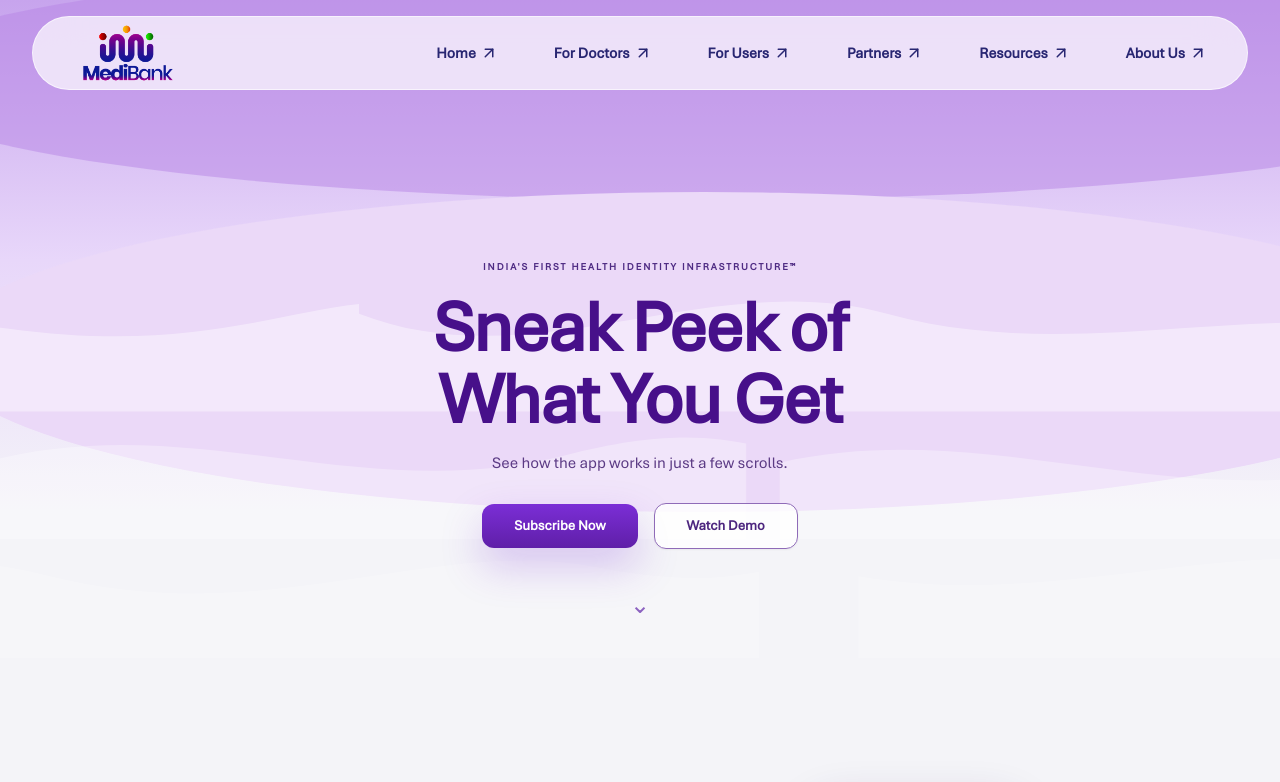
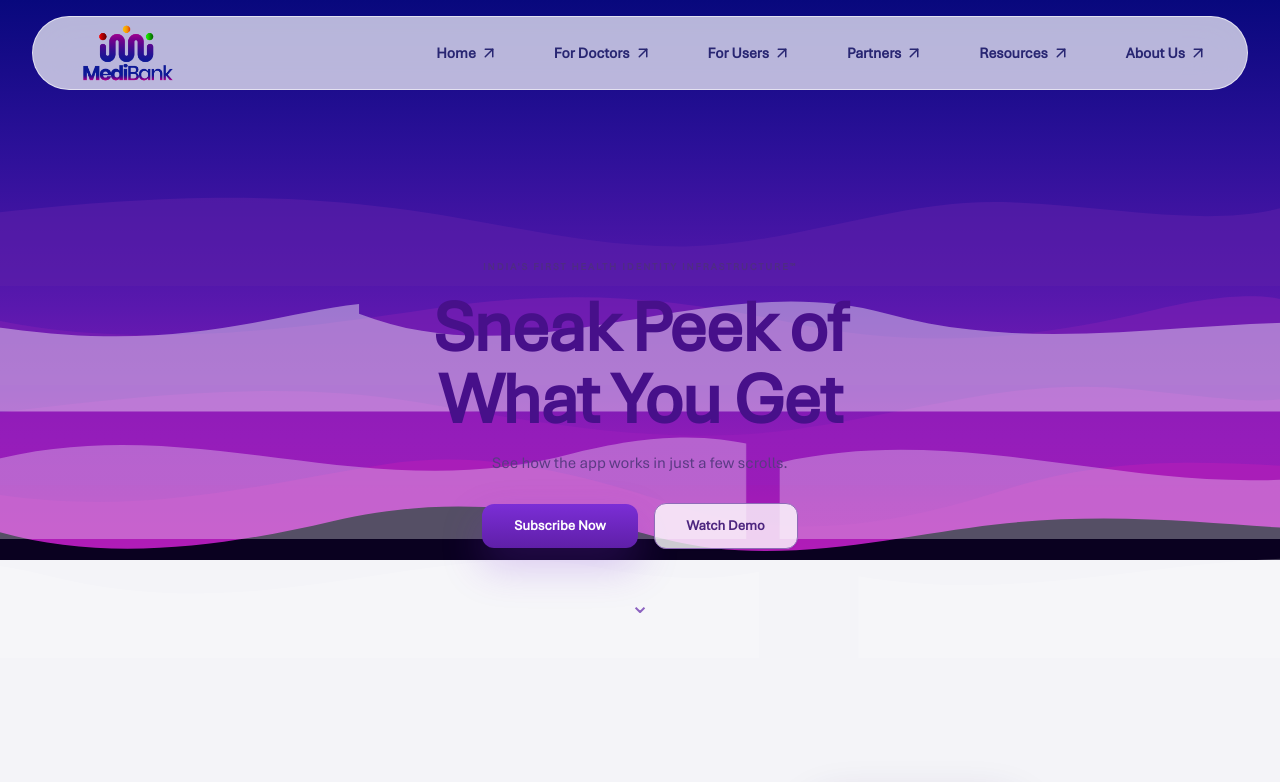
Before and after one commit to AmanDwivedi9335/clinic-portpolio, a Next.js app: page /users in a window 1280 px wide. Shown: the top 782 px of the page. Built offline with nearby package versions, Linux system fonts and the light colour scheme.

Commit message:
Refine users hero wave background to match design

```diff
--- a/src/app/users/page.js
+++ b/src/app/users/page.js
@@ -15,11 +15,68 @@ function PhoneMockup({ children, className = "" }) {
 
 function HeroWaveBackground() {
   return (
-    <div className="pointer-events-none absolute inset-x-0 top-0 z-0 h-[520px] overflow-hidden">
-      <div className="absolute inset-0 bg-gradient-to-b from-[#C7A4ED] via-[#E8D7FA] to-[#F4F4F8]" />
-      <div className="absolute -top-10 left-[-10%] h-60 w-[130%] rounded-[50%] bg-[#b786e6]/50" />
-      <div className="absolute top-24 left-[-20%] h-85 w-[140%] rounded-[50%] bg-[#d4b5ef]/60" />
-      <div className="absolute top-48 left-[-5%] h-80 w-[120%] rounded-[50%] bg-[#ebd9f8]" />
+    <div className="pointer-events-none absolute inset-x-0 top-0 z-0 h-[560px] overflow-hidden">
+      <div className="absolute inset-0 bg-[linear-gradient(180deg,#08087D_0%,#2B1098_26%,#5A18AE_55%,#8D1CB8_78%,#B31AB6_100%)]" />
+
+      {/* Curved wave bands to match the reference hero background */}
+      <svg
+        className="absolute left-0 top-[26%] h-[140px] w-full"
+        viewBox="0 0 1440 220"
+        preserveAspectRatio="none"
+      >
+        <path
+          fill="#5D20A9"
+          fillOpacity="0.55"
+          d="M0,104 C172,78 302,72 444,98 C566,120 660,160 772,158 C894,154 1008,84 1128,88 C1248,94 1354,128 1440,98 L1440,220 L0,220 Z"
+        />
+      </svg>
+
+      <svg
+        className="absolute left-0 top-[42%] h-[150px] w-full"
+        viewBox="0 0 1440 220"
+        preserveAspectRatio="none"
+      >
+        <path
+          fill="#7D1FB4"
+          fillOpacity="0.58"
+          d="M0,126 C160,168 332,138 486,108 C648,76 762,94 888,128 C1026,168 1162,154 1292,112 C1364,88 1414,86 1440,94 L1440,220 L0,220 Z"
+        />
+      </svg>
+
+      <svg
+        className="absolute left-0 top-[58%] h-[160px] w-full"
+        viewBox="0 0 1440 220"
+        preserveAspectRatio="none"
+      >
+        <path
+          fill="#9A1DBB"
+          fillOpacity="0.62"
+          d="M0,120 C166,96 318,76 468,106 C608,134 742,168 892,144 C1034,120 1140,72 1272,88 C1356,98 1408,108 1440,102 L1440,220 L0,220 Z"
+        />
+      </svg>
+
+      <svg
+        className="absolute bottom-0 left-0 h-[170px] w-full"
+        viewBox="0 0 1440 220"
+        preserveAspectRatio="none"
+      >
+        <path
+          fill="#B01EB9"
+          fillOpacity="0.72"
+          d="M0,136 C168,164 298,120 434,96 C546,76 654,108 768,152 C896,198 1014,172 1128,130 C1240,88 1342,92 1440,98 L1440,220 L0,220 Z"
+        />
+      </svg>
+
+      <svg
+        className="absolute -bottom-1 left-0 h-[95px] w-full"
+        viewBox="0 0 1440 120"
+        preserveAspectRatio="none"
+      >
+        <path
+          fill="#0A0120"
+          d="M0,80 C120,118 252,98 374,66 C504,32 618,48 746,88 C876,126 1008,84 1120,70 C1246,54 1352,68 1440,74 L1440,120 L0,120 Z"
+        />
+      </svg>
     </div>
   );
 }
```
